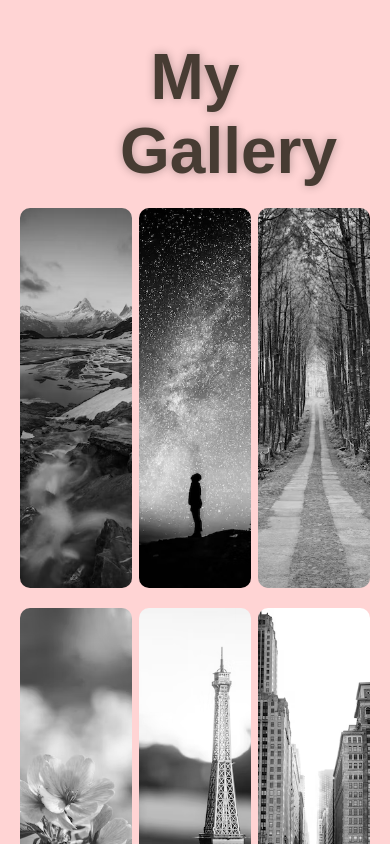
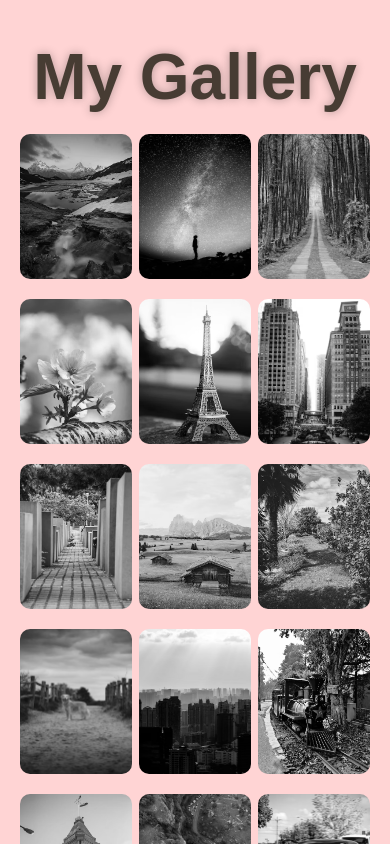
Before and after one commit to izahid19/mygallery, a plain HTML site: page index.html in a window 390 px wide. Drawn offline with Linux system fonts and the light colour scheme.

Commit message:
media query added

```diff
--- a/style.css
+++ b/style.css
@@ -13,14 +13,16 @@
 
   .container{
     height:100%;
-    max-width:1200px;
+    max-width:75rem;
     margin:0 auto;
     padding:20px;
   }
 
   .container h1{
-    margin: 20px 100px;
+    margin: 20px 0;
+    width: 100%;
     color: #473C33;
+    align-items: center;
     text-align: center;
     margin-bottom: 20px;
     font-family: sans-serif;
@@ -37,7 +39,7 @@
 
   .card {
     width:32%;
-    height: 380px;
+    height: 23.75rem;
     position:relative;
     margin-bottom: 20px;
     border-radius: 10px;
@@ -85,3 +87,9 @@
     opacity: 1;
     transform: scale(1.03);
   }
+  @media ( max-width :600px  ) {
+    .card{
+        width: 32%;
+        height: 9.063rem;
+    }
+  }
```
